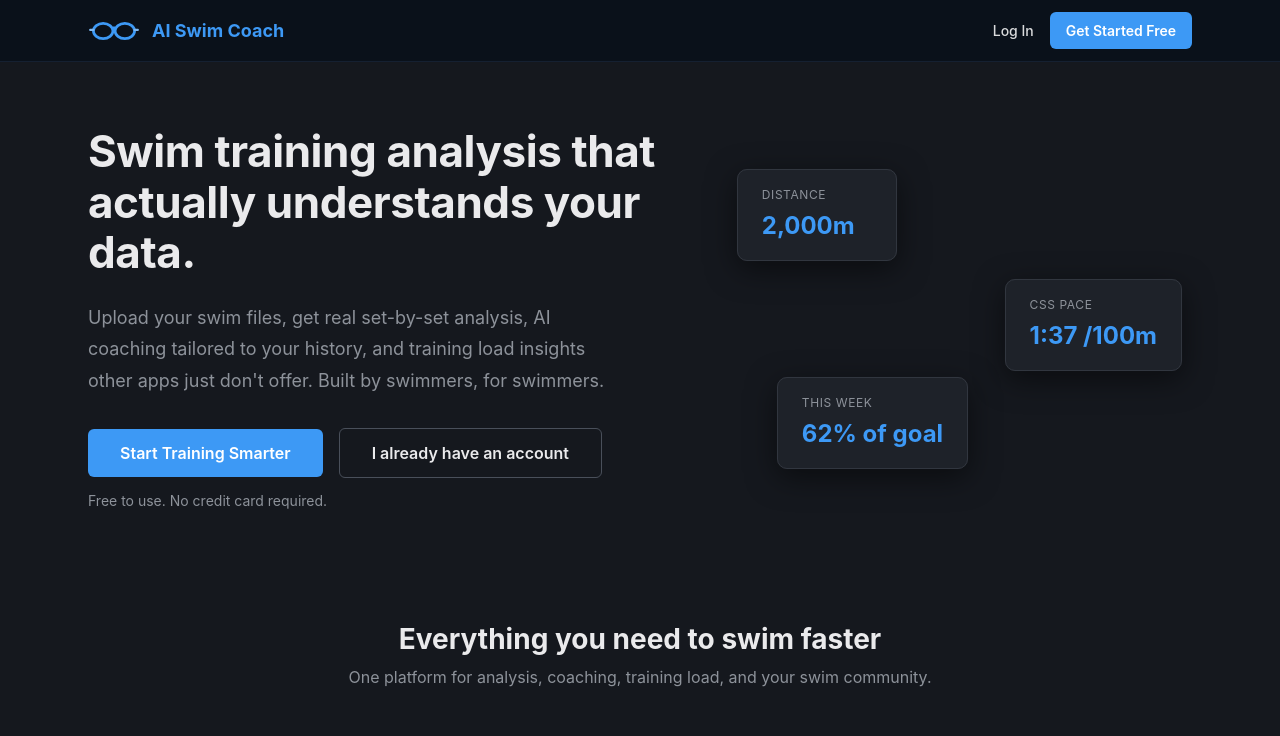
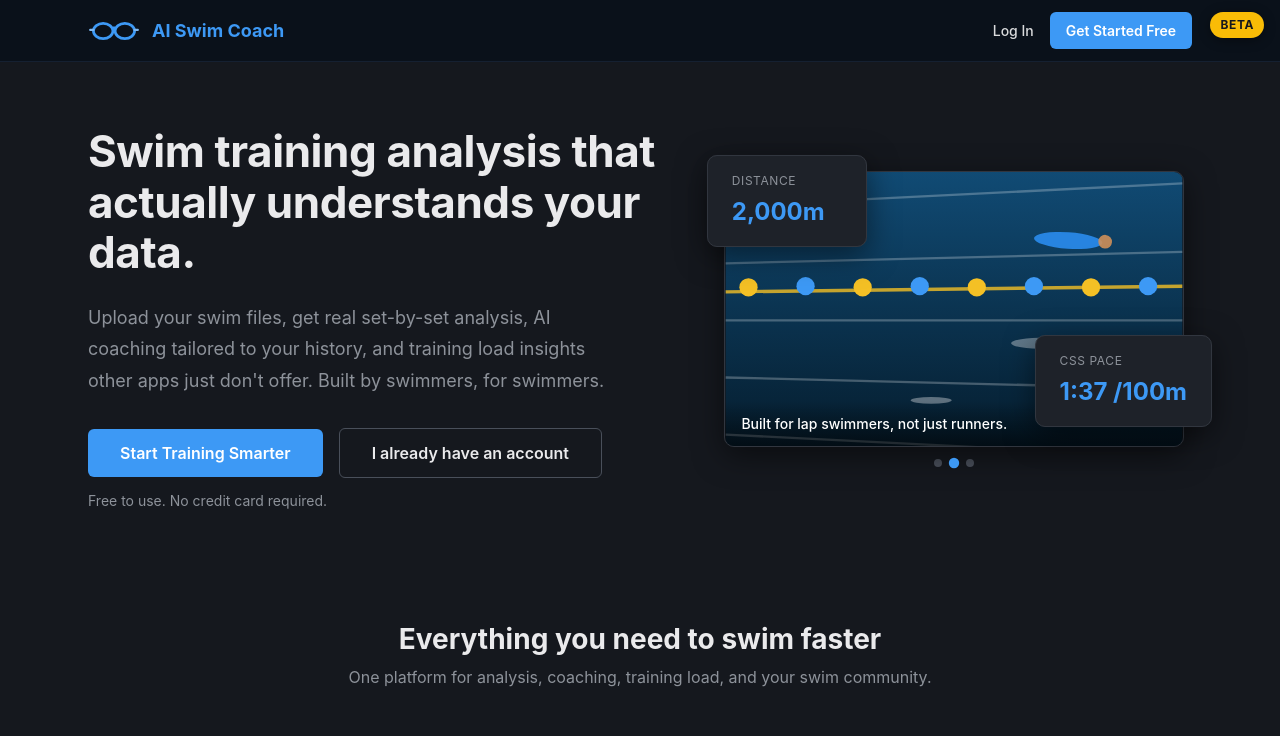
Before and after one commit to magnus-hs/aiswimcoach, a React (Vite) app in the folder frontend/: page / in a window 1280 px wide. Shown: the top 736 px of the page. Built offline with nearby package versions, Linux system fonts and the light colour scheme.

Commit message:
Add Beta badge and custom SVG swim slider to landing page hero

```diff
--- /dev/null
+++ b/frontend/src/components/SwimSlider.css
@@ -0,0 +1,76 @@
+.swim-slider {
+  display: flex;
+  flex-direction: column;
+  align-items: center;
+  gap: var(--space-3);
+  width: 100%;
+}
+
+.swim-slider__viewport {
+  position: relative;
+  width: 100%;
+  max-width: 460px;
+  aspect-ratio: 400 / 240;
+  border-radius: var(--radius-lg);
+  overflow: hidden;
+  box-shadow: var(--shadow-elevated);
+  border: 1px solid var(--color-gray-200);
+}
+
+.swim-slider__slide {
+  position: absolute;
+  inset: 0;
+  opacity: 0;
+  transition: opacity 0.6s ease;
+}
+
+.swim-slider__slide--active {
+  opacity: 1;
+}
+
+.swim-slider__art {
+  width: 100%;
+  height: 100%;
+  display: block;
+}
+
+.swim-slider__caption {
+  position: absolute;
+  left: 0;
+  right: 0;
+  bottom: 0;
+  margin: 0;
+  padding: var(--space-3) var(--space-4);
+  background: linear-gradient(180deg, transparent, rgba(0, 0, 0, 0.55));
+  color: #fff;
+  font-size: var(--font-size-sm);
+  font-weight: var(--font-weight-medium);
+  text-align: left;
+}
+
+.swim-slider__dots {
+  display: flex;
+  gap: var(--space-2);
+}
+
+.swim-slider__dot {
+  width: 8px;
+  height: 8px;
+  border-radius: 50%;
+  border: none;
+  background: var(--color-gray-300);
+  cursor: pointer;
+  padding: 0;
+  transition: background 0.2s ease, transform 0.2s ease;
+}
+
+.swim-slider__dot--active {
+  background: var(--color-primary);
+  transform: scale(1.3);
+}
+
+@media (max-width: 900px) {
+  .swim-slider__viewport {
+    max-width: 400px;
+  }
+}
--- /dev/null
+++ b/frontend/src/components/SwimSlider.tsx
@@ -0,0 +1,191 @@
+import { useEffect, useState } from 'react';
+import './SwimSlider.css';
+
+/**
+ * A swimmer mid-stroke in a lane, viewed from above.
+ */
+function SwimmerSlide() {
+  return (
+    <svg viewBox="0 0 400 240" className="swim-slider__art" role="img" aria-label="Swimmer in a pool lane">
+      <defs>
+        <linearGradient id="water1" x1="0" y1="0" x2="0" y2="1">
+          <stop offset="0%" stopColor="hsl(205, 70%, 22%)" />
+          <stop offset="100%" stopColor="hsl(205, 75%, 14%)" />
+        </linearGradient>
+      </defs>
+      <rect width="400" height="240" fill="url(#water1)" />
+      {/* Lane lines */}
+      {[40, 90, 150, 210].map((y) => (
+        <line key={y} x1="0" y1={y} x2="400" y2={y} stroke="hsl(45, 90%, 55%)" strokeWidth="3" strokeDasharray="18 14" opacity="0.55" />
+      ))}
+      {/* Ripples */}
+      <g stroke="rgba(255,255,255,0.18)" strokeWidth="2" fill="none">
+        <path d="M20 190 q20 -8 40 0 t40 0 t40 0" />
+        <path d="M240 60 q20 -6 40 0 t40 0" />
+      </g>
+      {/* Swimmer body (front-crawl, top-down) */}
+      <g transform="translate(140,120) rotate(-6)">
+        <ellipse cx="0" cy="0" rx="58" ry="14" fill="hsl(210, 90%, 60%)" />
+        <circle cx="62" cy="-2" r="12" fill="hsl(28, 60%, 62%)" />
+        {/* Extended arm */}
+        <path d="M15 -8 Q55 -30 95 -18" stroke="hsl(28, 60%, 62%)" strokeWidth="9" strokeLinecap="round" fill="none" />
+        {/* Trailing arm */}
+        <path d="M-20 6 Q-45 26 -60 14" stroke="hsl(28, 60%, 62%)" strokeWidth="9" strokeLinecap="round" fill="none" />
+        {/* Legs / kick */}
+        <path d="M-58 0 Q-80 -14 -100 -4" stroke="hsl(210, 90%, 60%)" strokeWidth="10" strokeLinecap="round" fill="none" />
+        <path d="M-58 4 Q-82 18 -102 20" stroke="hsl(210, 80%, 50%)" strokeWidth="10" strokeLinecap="round" fill="none" />
+      </g>
+      {/* Splash */}
+      <g fill="rgba(255,255,255,0.5)">
+        <circle cx="238" cy="98" r="3" />
+        <circle cx="248" cy="106" r="2" />
+        <circle cx="228" cy="108" r="2.5" />
+        <circle cx="38" cy="132" r="2" />
+        <circle cx="30" cy="140" r="2.5" />
+      </g>
+    </svg>
+  );
+}
+
+/**
+ * A pool viewed from the side with underwater lane markers — evokes lap swimming.
+ */
+function PoolLanesSlide() {
+  return (
+    <svg viewBox="0 0 400 240" className="swim-slider__art" role="img" aria-label="Swimming pool lanes">
+      <defs>
+        <linearGradient id="water2" x1="0" y1="0" x2="0" y2="1">
+          <stop offset="0%" stopColor="hsl(205, 75%, 26%)" />
+          <stop offset="100%" stopColor="hsl(205, 80%, 10%)" />
+        </linearGradient>
+      </defs>
+      <rect width="400" height="240" fill="url(#water2)" />
+      {/* Perspective lane lines converging */}
+      <g stroke="rgba(255,255,255,0.25)" strokeWidth="2">
+        <line x1="0" y1="30" x2="400" y2="10" />
+        <line x1="0" y1="80" x2="400" y2="70" />
+        <line x1="0" y1="130" x2="400" y2="130" />
+        <line x1="0" y1="180" x2="400" y2="190" />
+        <line x1="0" y1="230" x2="400" y2="250" />
+      </g>
+      {/* Floating lane rope with buoys */}
+      <g>
+        <line x1="0" y1="105" x2="400" y2="100" stroke="hsl(45, 90%, 55%)" strokeWidth="3" opacity="0.8" />
+        {[20, 70, 120, 170, 220, 270, 320, 370].map((x, i) => (
+          <circle key={x} cx={x} cy={101 - (i % 2)} r="8" fill={i % 2 === 0 ? 'hsl(45, 90%, 55%)' : 'hsl(210, 90%, 60%)'} />
+        ))}
+      </g>
+      {/* Sunlight glints */}
+      <g fill="rgba(255,255,255,0.35)">
+        <ellipse cx="90" cy="55" rx="22" ry="4" />
+        <ellipse cx="280" cy="150" rx="30" ry="5" />
+        <ellipse cx="180" cy="200" rx="18" ry="3" />
+      </g>
+      {/* Distant swimmer silhouette */}
+      <g transform="translate(300,60) scale(0.6) rotate(4)">
+        <ellipse cx="0" cy="0" rx="50" ry="12" fill="hsl(210, 85%, 55%)" opacity="0.9" />
+        <circle cx="54" cy="-2" r="10" fill="hsl(28, 55%, 58%)" opacity="0.9" />
+      </g>
+    </svg>
+  );
+}
+
+/**
+ * Data-overlay slide — a swimmer silhouette with a stats readout, tying the visual to the product.
+ */
+function StatsOverlaySlide() {
+  return (
+    <svg viewBox="0 0 400 240" className="swim-slider__art" role="img" aria-label="Swim analytics overlay">
+      <defs>
+        <linearGradient id="water3" x1="0" y1="0" x2="0" y2="1">
+          <stop offset="0%" stopColor="hsl(205, 70%, 20%)" />
+          <stop offset="100%" stopColor="hsl(205, 75%, 12%)" />
+        </linearGradient>
+      </defs>
+      <rect width="400" height="240" fill="url(#water3)" />
+      {[50, 110, 170, 230].map((y) => (
+        <line key={y} x1="0" y1={y} x2="400" y2={y} stroke="hsl(45, 90%, 55%)" strokeWidth="2.5" strokeDasharray="16 12" opacity="0.4" />
+      ))}
+      {/* Swimmer */}
+      <g transform="translate(120,140) rotate(-4)">
+        <ellipse cx="0" cy="0" rx="55" ry="13" fill="hsl(210, 90%, 60%)" />
+        <circle cx="58" cy="-2" r="11" fill="hsl(28, 60%, 62%)" />
+        <path d="M12 -8 Q50 -28 88 -16" stroke="hsl(28, 60%, 62%)" strokeWidth="8" strokeLinecap="round" fill="none" />
+        <path d="M-55 0 Q-76 -12 -95 -2" stroke="hsl(210, 85%, 55%)" strokeWidth="9" strokeLinecap="round" fill="none" />
+      </g>
+      {/* Simple pace line chart */}
+      <polyline
+        points="230,190 260,170 290,178 320,150 350,140"
+        fill="none"
+        stroke="hsl(45, 95%, 55%)"
+        strokeWidth="3"
+        strokeLinecap="round"
+        strokeLinejoin="round"
+      />
+      <g fill="hsl(45, 95%, 55%)">
+        <circle cx="230" cy="190" r="3.5" />
+        <circle cx="260" cy="170" r="3.5" />
+        <circle cx="290" cy="178" r="3.5" />
+        <circle cx="320" cy="150" r="3.5" />
+        <circle cx="350" cy="140" r="3.5" />
+      </g>
+      {/* Stat readout card */}
+      <g transform="translate(230,40)">
+        <rect width="140" height="58" rx="8" fill="hsl(220, 15%, 14%)" stroke="hsl(220, 12%, 30%)" opacity="0.92" />
+        <text x="12" y="22" fontSize="11" fill="hsl(220, 6%, 60%)" fontFamily="Inter, sans-serif">PACE /100m</text>
+        <text x="12" y="44" fontSize="20" fontWeight="700" fill="hsl(210, 90%, 65%)" fontFamily="Inter, sans-serif">1:32</text>
+      </g>
+    </svg>
+  );
+}
+
+const SLIDES = [
+  { component: <SwimmerSlide />, caption: 'Every stroke, tracked and understood.' },
+  { component: <PoolLanesSlide />, caption: 'Built for lap swimmers, not just runners.' },
+  { component: <StatsOverlaySlide />, caption: 'Your data, turned into real coaching.' },
+];
+
+/**
+ * Auto-advancing visual slider for the landing page hero — custom SVG illustrations
+ * of a swimmer in a pool (no stock imagery), with dot navigation and captions.
+ */
+export function SwimSlider() {
+  const [index, setIndex] = useState(0);
+
+  useEffect(() => {
+    const interval = setInterval(() => {
+      setIndex((i) => (i + 1) % SLIDES.length);
+    }, 4500);
+    return () => clearInterval(interval);
+  }, []);
+
+  return (
+    <div className="swim-slider" aria-roledescription="carousel">
+      <div className="swim-slider__viewport">
+        {SLIDES.map((slide, i) => (
+          <div
+            key={i}
+            className={`swim-slider__slide ${i === index ? 'swim-slider__slide--active' : ''}`}
+            aria-hidden={i !== index}
+          >
+            {slide.component}
+          </div>
+        ))}
+        <p className="swim-slider__caption">{SLIDES[index].caption}</p>
+      </div>
+      <div className="swim-slider__dots" role="tablist">
+        {SLIDES.map((_, i) => (
+          <button
+            key={i}
+            type="button"
+            role="tab"
+            aria-selected={i === index}
+            aria-label={`Show slide ${i + 1}`}
+            className={`swim-slider__dot ${i === index ? 'swim-slider__dot--active' : ''}`}
+            onClick={() => setIndex(i)}
+          />
+        ))}
+      </div>
+    </div>
+  );
+}
--- a/frontend/src/pages/LandingPage.css
+++ b/frontend/src/pages/LandingPage.css
@@ -6,6 +6,23 @@
 }
 
 /* ---------- Header ---------- */
+.landing__beta-badge {
+  position: fixed;
+  top: var(--space-3);
+  right: var(--space-4);
+  z-index: 200;
+  background: hsl(45, 95%, 50%);
+  color: hsl(220, 18%, 10%);
+  font-size: var(--font-size-xs);
+  font-weight: var(--font-weight-bold);
+  letter-spacing: 0.05em;
+  text-transform: uppercase;
+  padding: 4px 10px;
+  border-radius: 9999px;
+  box-shadow: var(--shadow-card);
+  pointer-events: none;
+}
+
 .landing__header {
   background: hsl(215, 45%, 7%);
   border-bottom: 1px solid rgba(120, 170, 255, 0.1);
@@ -152,10 +169,11 @@
   font-size: var(--font-size-lg);
 }
 
-/* Hero visual — floating stat cards */
+/* Hero visual — swim slider with floating stat cards */
 .landing__hero-visual {
   position: relative;
-  height: 320px;
+  display: flex;
+  justify-content: center;
 }
 
 .landing__hero-card {
@@ -185,18 +203,13 @@
 }
 
 .landing__hero-card--1 {
-  top: 10px;
-  left: 20px;
+  top: -16px;
+  left: -10px;
 }
 
 .landing__hero-card--2 {
-  top: 120px;
-  right: 10px;
-}
-
-.landing__hero-card--3 {
-  bottom: 10px;
-  left: 60px;
+  bottom: 40px;
+  right: -20px;
 }
 
 /* ---------- Sections ---------- */
@@ -359,10 +372,6 @@
     grid-template-columns: 1fr;
   }
 
-  .landing__hero-visual {
-    height: 220px;
-  }
-
   .landing__features {
     grid-template-columns: repeat(2, 1fr);
   }
@@ -374,6 +383,13 @@
 }
 
 @media (max-width: 599px) {
+  .landing__beta-badge {
+    top: var(--space-2);
+    right: var(--space-2);
+    font-size: 10px;
+    padding: 3px 8px;
+  }
+
   .landing__hero {
     padding: var(--space-6) var(--space-4) var(--space-6);
   }
@@ -391,7 +407,7 @@
     align-items: stretch;
   }
 
-  .landing__hero-visual {
+  .landing__hero-card {
     display: none;
   }
 
--- a/frontend/src/pages/LandingPage.tsx
+++ b/frontend/src/pages/LandingPage.tsx
@@ -1,4 +1,5 @@
 import { Link } from 'react-router-dom';
+import { SwimSlider } from '../components/SwimSlider';
 import './LandingPage.css';
 
 const FEATURES: { icon: string; title: string; description: string }[] = [
@@ -53,6 +54,7 @@ const STEPS: { number: string; title: string; description: string }[] = [
 export function LandingPage() {
   return (
     <div className="landing">
+      <span className="landing__beta-badge">Beta</span>
       {/* Header */}
       <header className="landing__header">
         <div className="landing__header-inner">
@@ -98,18 +100,15 @@ export function LandingPage() {
           </div>
           <p className="landing__hero-note">Free to use. No credit card required.</p>
         </div>
-        <div className="landing__hero-visual" aria-hidden="true">
-          <div className="landing__hero-card landing__hero-card--1">
+        <div className="landing__hero-visual">
+          <SwimSlider />
+          <div className="landing__hero-card landing__hero-card--1" aria-hidden="true">
             <span className="landing__hero-card-label">Distance</span>
             <span className="landing__hero-card-value">2,000m</span>
           </div>
-          <div className="landing__hero-card landing__hero-card--2">
+          <div className="landing__hero-card landing__hero-card--2" aria-hidden="true">
             <span className="landing__hero-card-label">CSS Pace</span>
             <span className="landing__hero-card-value">1:37 /100m</span>
-          </div>
-          <div className="landing__hero-card landing__hero-card--3">
-            <span className="landing__hero-card-label">This week</span>
-            <span className="landing__hero-card-value">62% of goal</span>
           </div>
         </div>
       </section>
```
Also changed, not shown: 1 other file (tests, documents, lock files or other folders).
